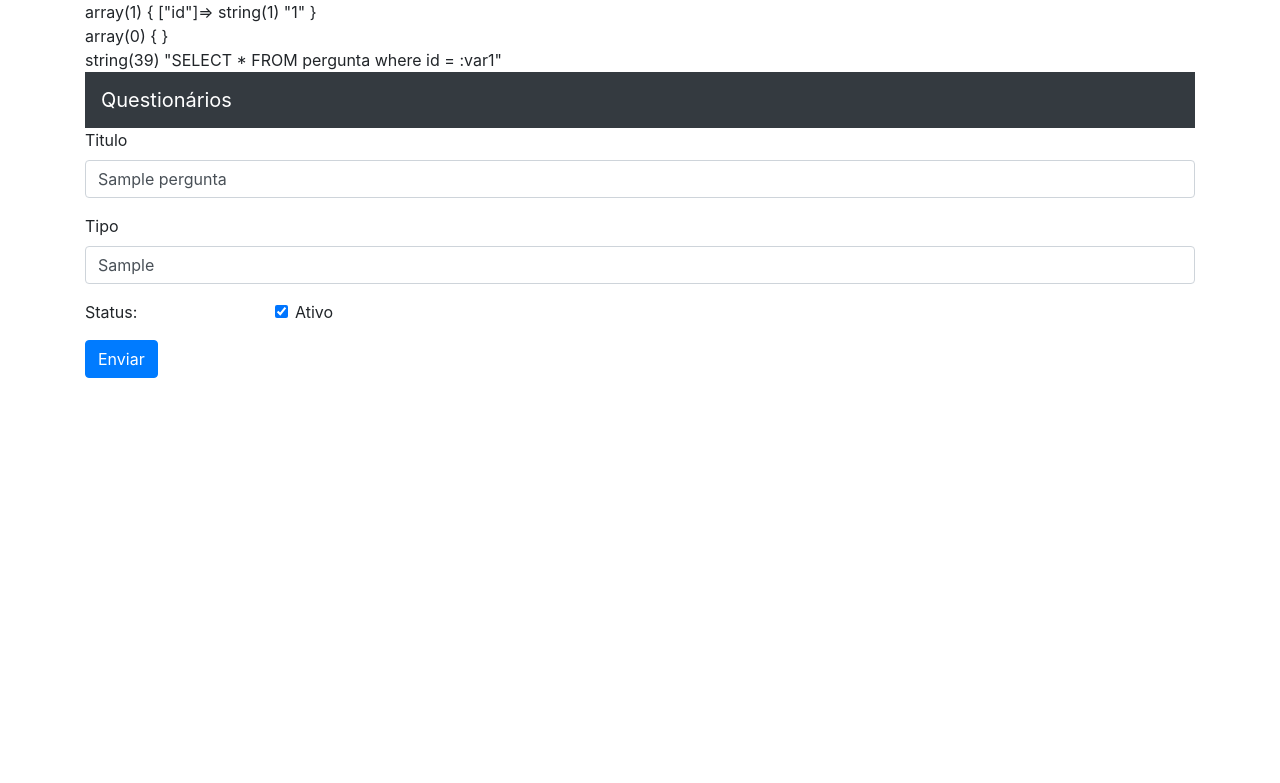
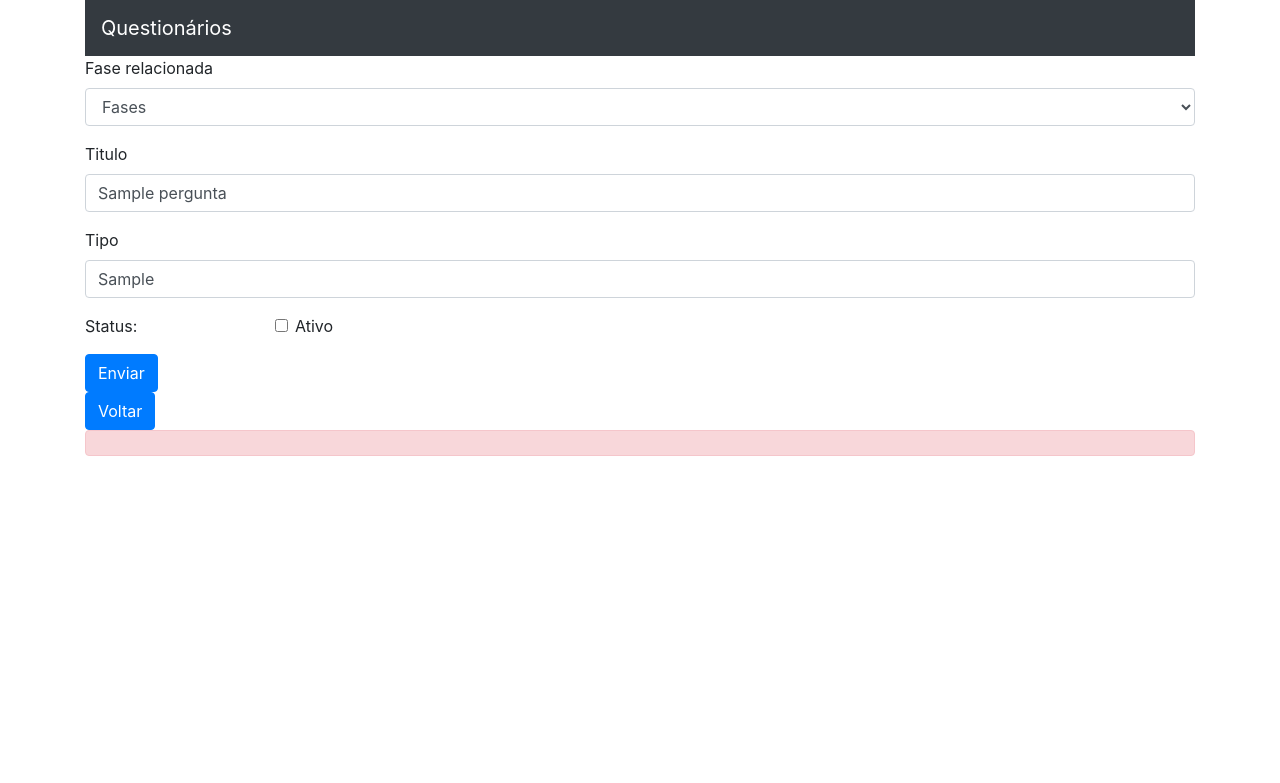
Before and after one commit to TiagoGouvea/curso-php-2018, a PHP site: page /aula-03-guilherme/edit.php?id=1 in a window 1280 px wide. Shown: the top 783 px of the page. Run offline with PHP 8.4, Linux system fonts and the light colour scheme; tables that the repository leaves empty hold one stand-in row (values such as "Sample post"); some libraries are stand-ins or nearby versions.

Commit message:
Alterações edit

```diff
--- a/aula-03-guilherme/edit.php
+++ b/aula-03-guilherme/edit.php
@@ -1,40 +1,50 @@
 <?php
 
 require 'conexao.php';
-var_dump($_GET);
-echo "<br>";
-var_dump($_POST);
-echo "<br>";
+
+$erro = null;
 
 try {
-
-    if ($_POST) {
-
-        $sql = "UPDATE `pergunta` SET `titulo` = :var2, `tipo` = :var3, `ativa` = :var4
-                  WHERE `pergunta`.`id` = :var1";
-        $std = $db->prepare($sql);
-        $std->bindParam(":var1", $_GET['id'], PDO::PARAM_INT);
-        $std->bindParam(":var2", $_POST['titulo'], PDO::PARAM_STR);
-        $std->bindParam(":var3", $_POST['tipo'], PDO::PARAM_STR);
-        $std->bindParam(":var4", $_POST['ativo'], PDO::PARAM_STR);
-        $success = $std->execute();
-
-    }
-
-    $sql = "SELECT * FROM pergunta where id = :var1";
+    $sql = "SELECT p.id, p.id_fase, p.titulo, p.tipo, p.ativa
+            FROM
+              pergunta AS p
+            INNER JOIN
+              opcao AS o ON o.id = p.id_fase
+             WHERE p.id = :var1";
+    global $db;
     $std = $db->prepare($sql);
     $std->bindParam(":var1", $_GET['id'], PDO::PARAM_INT);
     $success = $std->execute();
     $result = $std->fetchAll(PDO::FETCH_OBJ);
 
     if (!$success) {
-        echo "Erro ao Consultar registro";
+        $erro = "Erro ao consultar registro";
     }
 
 } catch (Exception $e) {
-    echo "Erro ao inserir registro";
+    $erro = "Erro ao consultar registros";
 }
-var_dump($sql);
+
+if (count($_POST) > 0) {
+    $titulo = $_POST['titulo'];
+    $id_fase = $_POST['id_fase'];
+    $tipo = $_POST['tipo'];
+    if (($_POST['ativo']) === "on") {
+        $ativo = 1;
+    } else {
+        $ativo = 0;
+    }
+
+    try {
+        $sql = "UPDATE pergunta SET titulo = '$titulo', tipo = '$tipo', ativa = '$ativo'
+    WHERE pergunta.id = {$_GET['id']}";
+        $std = $db->prepare($sql);
+        $success = $std->execute();
+    } catch (Exception $e) {
+        $erro = "Erro ao atualizar os registro";
+    }
+}
+
 ?>
 <!doctype html>
 <html lang="pt">
@@ -54,8 +64,18 @@ var_dump($sql);
     <nav class="navbar navbar-expand-lg navbar-dark bg-dark">
         <a class="navbar-brand" href="#">Questionários</a>
     </nav>
-</div>
+</div class = "container">
 <form method="post">
+    <div class="form-group">
+        <label for="formGroupExampleInput">Fase relacionada</label>
+        <select class="form-control">
+            <option selected name="id_fase">Fases</option>
+            <option value="1">1</option>
+            <option value="2">2</option>
+            <option value="2">2</option>
+            <option value="3">3</option>
+        </select>
+    </div>
     <div class="form-group">
         <label for="formGroupExampleInput">Titulo</label>
         <input type='text' class='form-control'
@@ -82,7 +102,7 @@ var_dump($sql);
                 <input class="form-check-input" type="checkbox"
                        id="gridCheck1" name="ativo" <?php
                 foreach ($result as $item) {
-                    if ($item->ativa) {
+                    if ($item->ativa === "on") {
                         echo "checked";
                     }
                 }
@@ -96,6 +116,12 @@ var_dump($sql);
     <button type="submit" class="btn btn-primary">Enviar</button>
     </div>
 </form>
+<a href="index.php">
+    <button type="" class="btn btn-primary">Voltar</button>
+</a>
+<div class="alert alert-danger" role="alert">
+    <?php echo $erro ?>
+</div>
 
 <!-- Optional JavaScript -->
 <!-- jQuery first, then Popper.js, then Bootstrap JS -->
```
